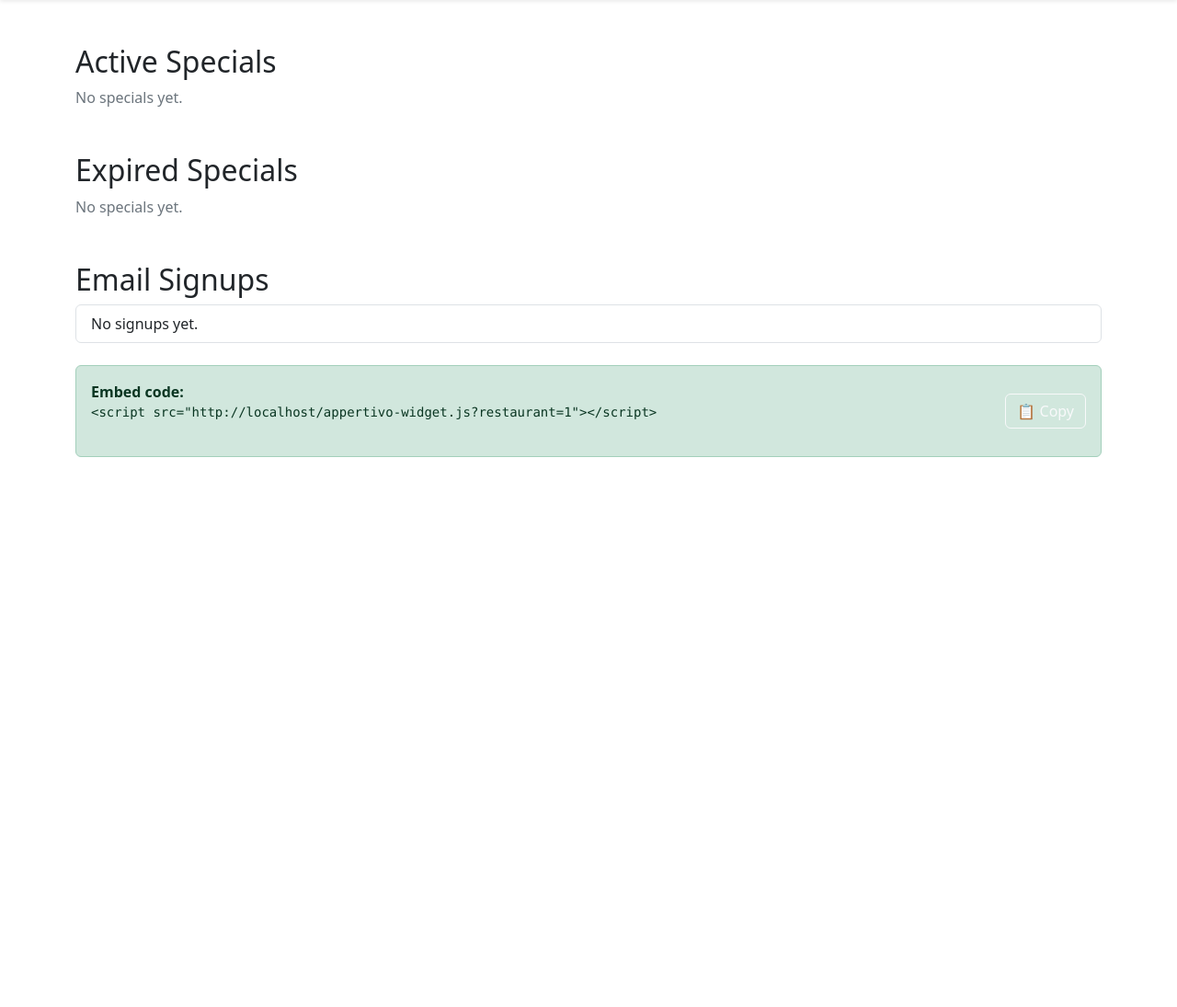
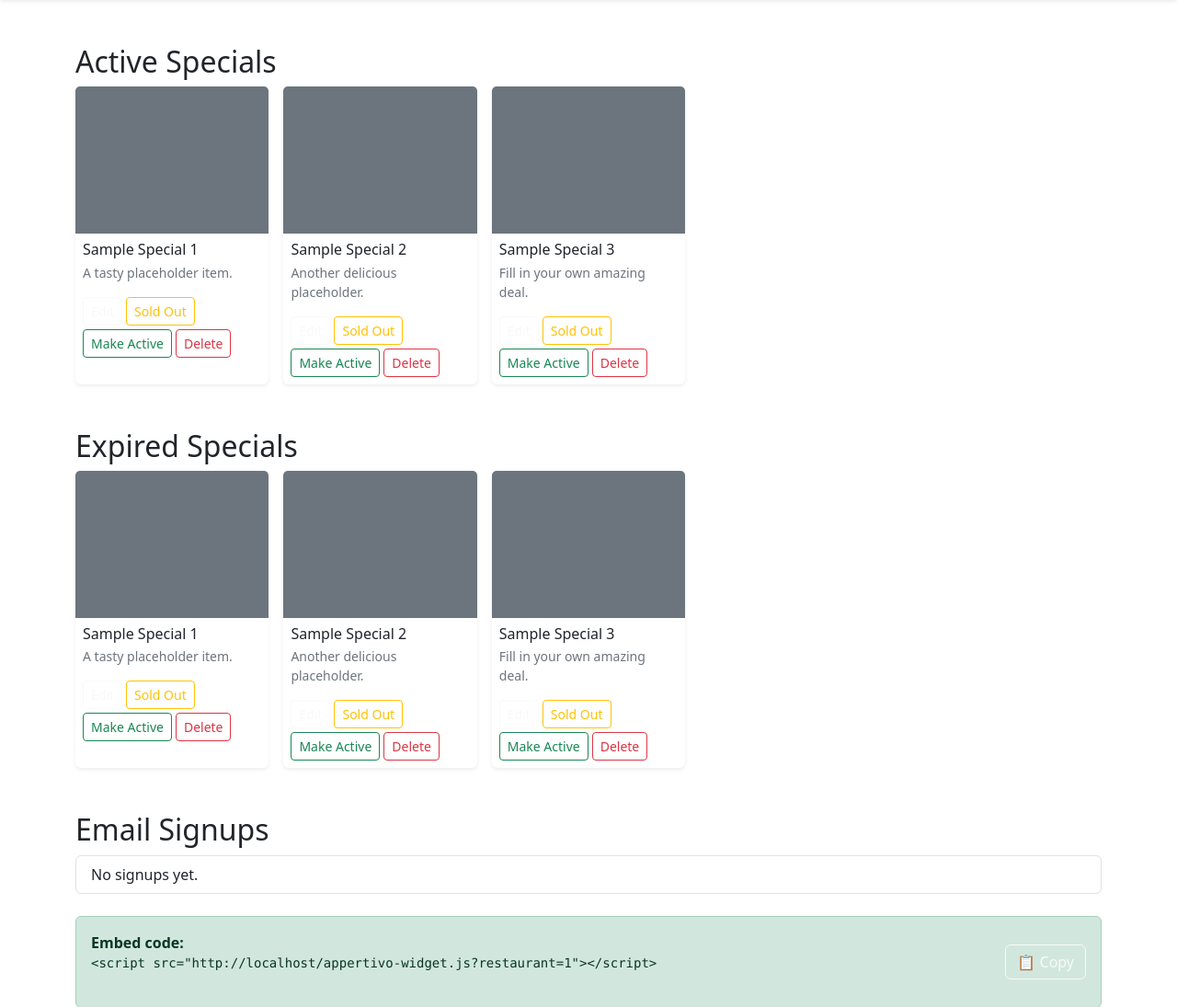
Before and after one commit to SkagitIan/Appertivo, a Django app: page /profile/ in a window 1280 px wide. Shown: the part 56-1151 px from the top of the page at 92% size. Before the commit the page ends 553 px from the top, so only its background shows below. Run offline with Django 5.2, Linux system fonts and the light colour scheme; the visitor is signed in with stand-in values (Sample User, id 1); data comes from the database, SQL or seed files in the repository; data that the repository does not hold is empty.

Commit message:
Add placeholders to specials list template

```diff
--- a/static/style.css
+++ b/static/style.css
@@ -75,8 +75,11 @@
   [data-animate="lift"]{opacity:0; transform:translateY(8px); transition:opacity .6s ease, transform .6s ease}
   [data-animate="pop"]{transform:translateY(0)}
   [data-animate="float"]{opacity:0; transform:translateY(10px)}
-  .inview{opacity:1!important; transform:none!important}
+.inview{opacity:1!important; transform:none!important}
 }
+
+/* Active specials */
+.special-live{box-shadow:0 0 0 2px var(--teal),0 0 8px var(--teal);}
 
 
 /* ================================ */
--- a/templates/app/partials/specials_list.html
+++ b/templates/app/partials/specials_list.html
@@ -1,19 +1,65 @@
-<div class="row g-3">
+<div class="row row-cols-2 row-cols-sm-3 row-cols-md-4 row-cols-lg-5 g-3">
   {% for sp in specials %}
-    <div class="col-md-6 col-lg-4">
-      <div class="card h-100 border-0 shadow-sm">
+    <div class="col">
+      <div class="card h-100 border-0 shadow-sm {% if sp.published %}special-live{% endif %}">
         {% if sp.image %}<img src="{{ sp.image.url }}" class="card-img-top object-cover" style="max-height:160px;">{% endif %}
-        <div class="card-body">
+        <div class="card-body p-2">
           <h3 class="h6 mb-1">{{ sp.title }}</h3>
           <p class="small text-secondary">{{ sp.description|truncatechars:100 }}</p>
-          <div class="d-flex gap-2">
+          <div class="d-flex flex-wrap gap-1">
             <a href="" class="btn btn-outline-light btn-sm">Edit</a>
+            <a href="" class="btn btn-outline-warning btn-sm">Sold Out</a>
+            <a href="" class="btn btn-outline-success btn-sm">Make Active</a>
             <a href="" class="btn btn-outline-danger btn-sm">Delete</a>
           </div>
         </div>
       </div>
     </div>
   {% empty %}
-    <div class="col-12 text-secondary">No specials yet.</div>
+    <div class="col">
+      <div class="card h-100 border-0 shadow-sm">
+        <div class="card-img-top bg-secondary" style="height:160px;"></div>
+        <div class="card-body p-2">
+          <h3 class="h6 mb-1">Sample Special 1</h3>
+          <p class="small text-secondary">A tasty placeholder item.</p>
+          <div class="d-flex flex-wrap gap-1">
+            <a href="#" class="btn btn-outline-light btn-sm">Edit</a>
+            <a href="#" class="btn btn-outline-warning btn-sm">Sold Out</a>
+            <a href="#" class="btn btn-outline-success btn-sm">Make Active</a>
+            <a href="#" class="btn btn-outline-danger btn-sm">Delete</a>
+          </div>
+        </div>
+      </div>
+    </div>
+    <div class="col">
+      <div class="card h-100 border-0 shadow-sm">
+        <div class="card-img-top bg-secondary" style="height:160px;"></div>
+        <div class="card-body p-2">
+          <h3 class="h6 mb-1">Sample Special 2</h3>
+          <p class="small text-secondary">Another delicious placeholder.</p>
+          <div class="d-flex flex-wrap gap-1">
+            <a href="#" class="btn btn-outline-light btn-sm">Edit</a>
+            <a href="#" class="btn btn-outline-warning btn-sm">Sold Out</a>
+            <a href="#" class="btn btn-outline-success btn-sm">Make Active</a>
+            <a href="#" class="btn btn-outline-danger btn-sm">Delete</a>
+          </div>
+        </div>
+      </div>
+    </div>
+    <div class="col">
+      <div class="card h-100 border-0 shadow-sm">
+        <div class="card-img-top bg-secondary" style="height:160px;"></div>
+        <div class="card-body p-2">
+          <h3 class="h6 mb-1">Sample Special 3</h3>
+          <p class="small text-secondary">Fill in your own amazing deal.</p>
+          <div class="d-flex flex-wrap gap-1">
+            <a href="#" class="btn btn-outline-light btn-sm">Edit</a>
+            <a href="#" class="btn btn-outline-warning btn-sm">Sold Out</a>
+            <a href="#" class="btn btn-outline-success btn-sm">Make Active</a>
+            <a href="#" class="btn btn-outline-danger btn-sm">Delete</a>
+          </div>
+        </div>
+      </div>
+    </div>
   {% endfor %}
 </div>
```
Also changed, not shown: app/tests.py (+29 -0 lines).
